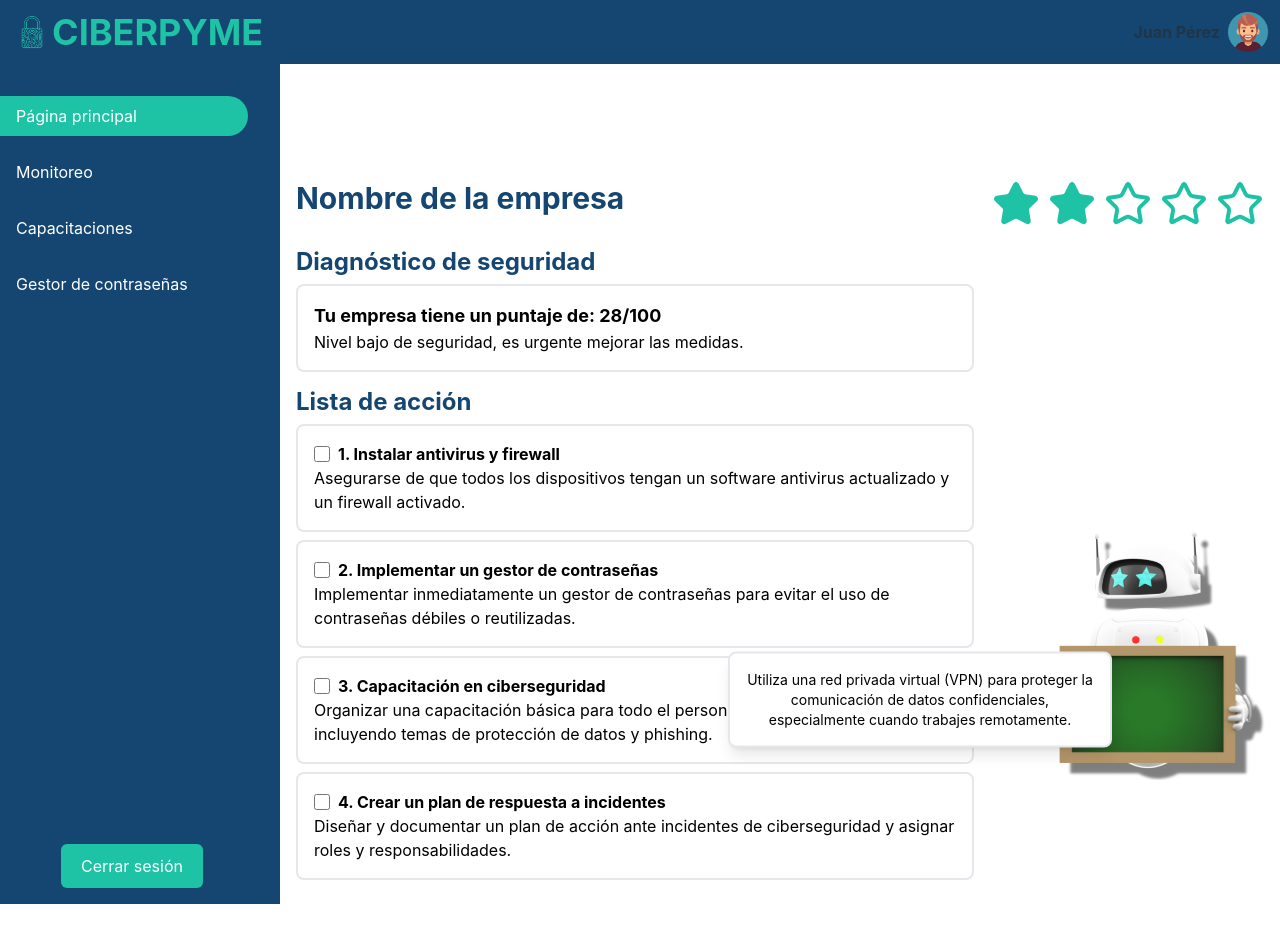
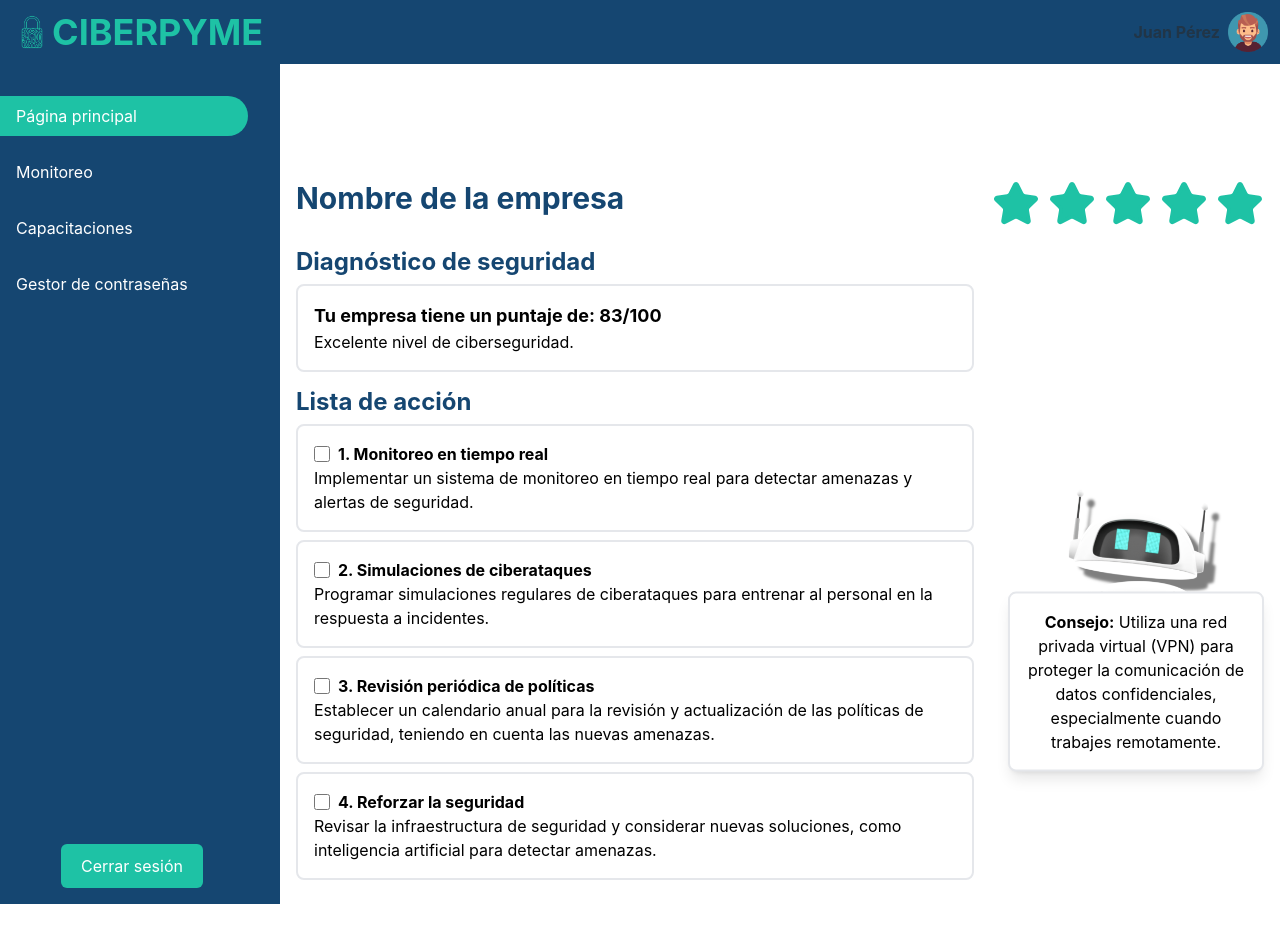
Before and after one commit to JuanIgnacioRios/Ciberpyme, a React (Vite) app: page / in a window 1280 px wide. Shown: the top 942 px of the page. Built offline with nearby package versions, Linux system fonts and the light colour scheme.

Commit message:
Nuevo robot

```diff
--- a/src/components/home/Robot.tsx
+++ b/src/components/home/Robot.tsx
@@ -24,8 +24,10 @@ export default function Robot() {
   return (
     <div className="flex items-end justify-end fixed bottom-4 right-2 w-[20%] animate-float">
       {tip && (
-        <div className="absolute right-40 bottom-8 w-[30vw] bg-white border-2 rounded-lg shadow-lg p-4">
-          <p className="text-center text-sm">{tip}</p>
+        <div className="absolute right-2 bottom-2 w-[20vw] bg-white border-2 rounded-lg shadow-lg p-4">
+          <p className="text-center">
+            <b>Consejo:</b> {tip}
+          </p>
         </div>
       )}
       <img src={"./botcitoconsombra.png"} />
--- a/src/views/Home/Home.tsx
+++ b/src/views/Home/Home.tsx
@@ -10,7 +10,7 @@ import { getStars } from "../../utils/getStars";
 import Action from "../../components/home/Action";
 
 export default function Home() {
-  const [score] = useState(5);
+  const [score] = useState(15);
 
   const stars = useMemo(() => {
     return getStars(score);
```
Also changed, not shown: public/botcitoconsombra.png.
